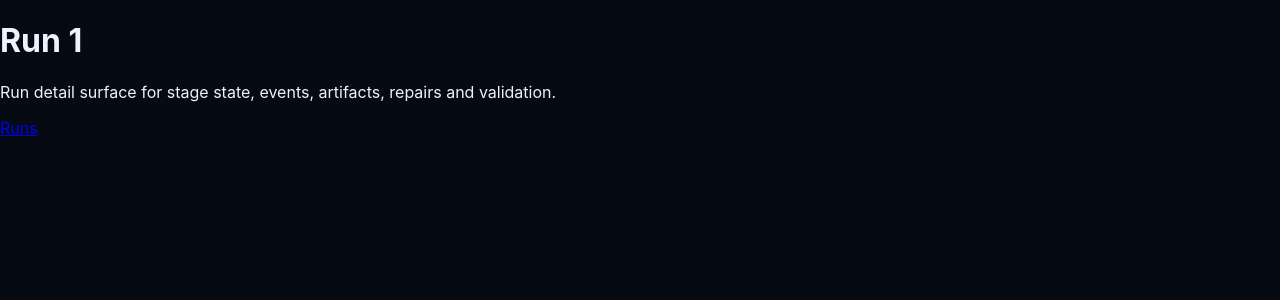
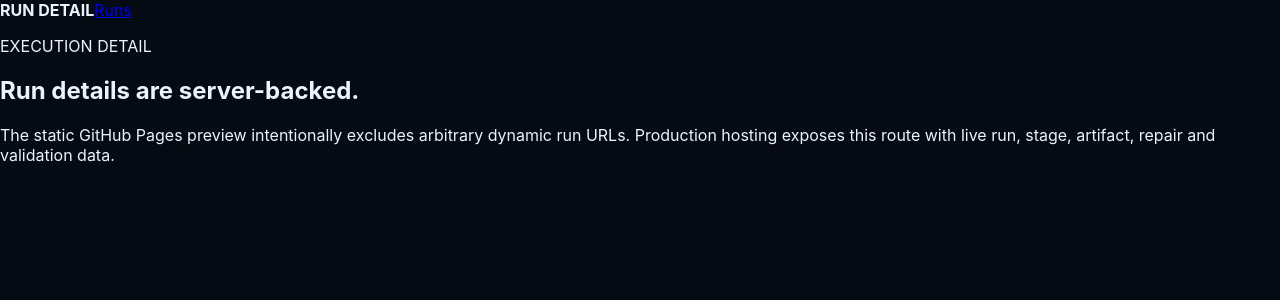
Before and after one commit to Yudi8377/AK-VISIO-SOFTWARE-FACTORY-V2, a Next.js app: page /runs/1 in a window 1280 px wide. Shown: the top 300 px of the page. Built offline with nearby package versions, Linux system fonts and the light colour scheme.

Commit message:
Make static preview compatible with dynamic run detail

```diff
--- a/app/runs/[id]/page.tsx
+++ b/app/runs/[id]/page.tsx
@@ -1 +1,11 @@
-export default async function RunDetail({params}:{params:Promise<{id:string}>}){const {id}=await params;return <main><h1>Run {id}</h1><p>Run detail surface for stage state, events, artifacts, repairs and validation.</p><a href="/runs">Runs</a></main>}
+import Link from 'next/link'
+
+export const dynamicParams = false
+
+export function generateStaticParams() {
+  return []
+}
+
+export default function RunDetail() {
+  return <main className="shell"><header className="topbar"><strong>RUN DETAIL</strong><Link href="/runs">Runs</Link></header><section className="hero" style={{gridTemplateColumns:'1fr'}}><div><p className="eyebrow">EXECUTION DETAIL</p><h1>Run details are server-backed.</h1><p className="lede">The static GitHub Pages preview intentionally excludes arbitrary dynamic run URLs. Production hosting exposes this route with live run, stage, artifact, repair and validation data.</p></div></section></main>
+}
```
